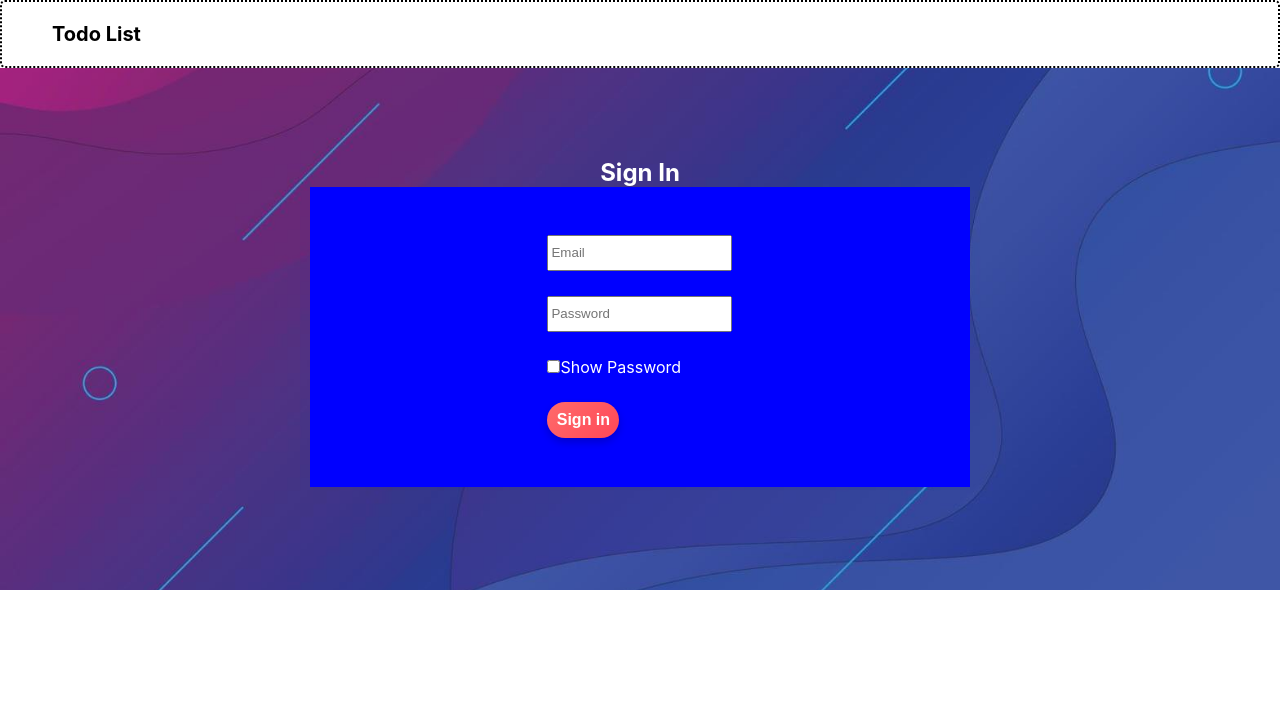
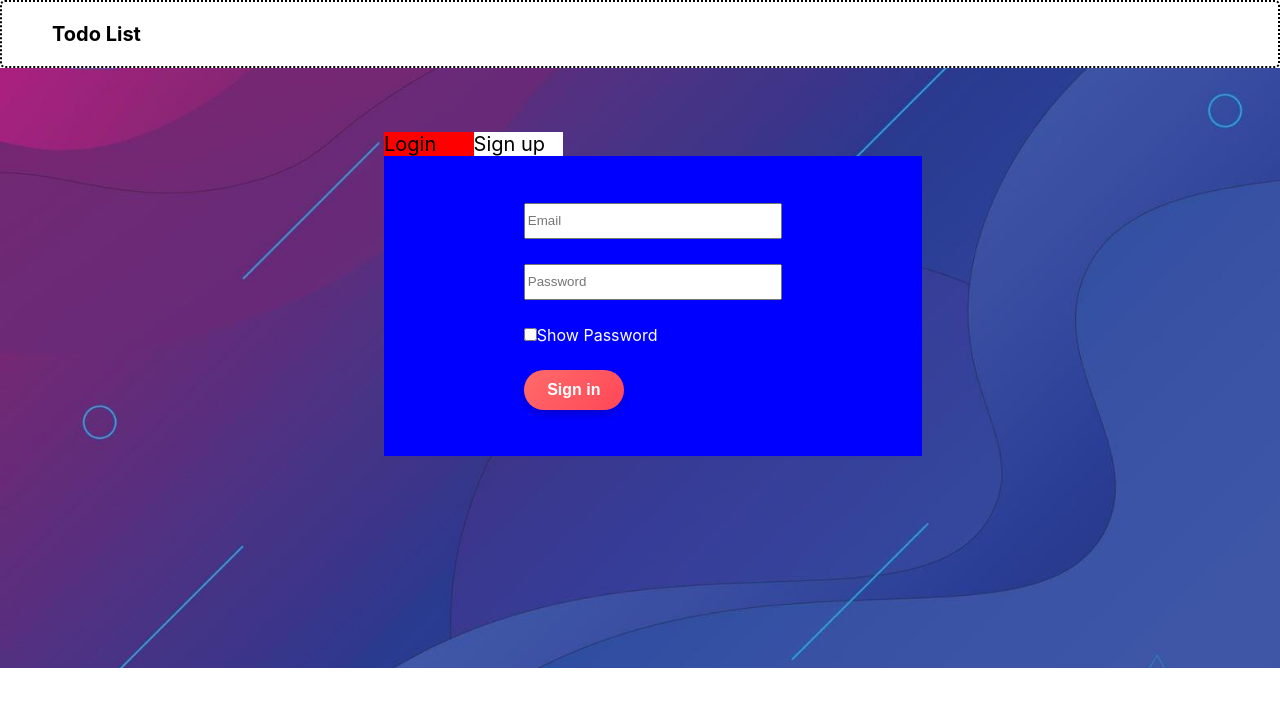
Before and after one commit to jmboumba/front-end-todo, a React (Create React App) app: page / in a window 1280 px wide. Shown: the top 706 px of the page. Built offline with nearby package versions, Linux system fonts and the light colour scheme.

Commit message:
Ajout du formulaire d'inscription

```diff
--- a/src/App.css
+++ b/src/App.css
@@ -53,7 +53,8 @@
   color: #fff;
   border: none;
   border-radius: 20px;
-  padding: 5%;
+  width: 100px;
+  height: 40px;
   font-size: 16px;
   font-weight: bold;
   cursor: pointer;
@@ -72,16 +73,11 @@
     background-size: cover; /* Optional: covers the entire background */
     background-repeat: no-repeat; /* Prevents the image from repeating */
     background-position: center; /* Centers the image */
-    height: 522px;
+    height: 600px;
 }
 
 .login-form{
-  display: flex;
-  flex-direction: column;
-  align-items: center;
-  justify-content: center;
-  color: white;
-  padding: 7%;
+  padding: 5% 0% 0 30%;
 }
 
 .container-login{
@@ -93,6 +89,26 @@
   align-items: center;
   justify-content: center;
   color: white;
+}
+
+.container-signup{
+  background-color: blue;
+  height: 500px;
+  width: 60%;
+  display: flex;
+  flex-direction: column;
+  align-items: center;
+  justify-content: center;
+  color: white;
+}
+
+.input{
+  width: 250px;
+  height: 30px;
+}
+
+.log-title{
+  padding: 5% 0 0 0%;
 }
 
 .form-item{
@@ -110,3 +126,9 @@ table{
 th{
   border: 1px solid white;
 }
+
+.span{
+  width:10%;
+  display:inline-block;
+  font-size: 20px;
+}
--- a/src/App.js
+++ b/src/App.js
@@ -8,6 +8,7 @@ import axios from 'axios';
 function App() {
 
   const [isLoggedIn, setIsLoggedIn] = useState(false);
+  const [logForm, setLogForm] = useState(true);
   const [user_id, setUserId] = useState('');
   const [email, setEmail] = useState('');
   const [password, setPassword] = useState('');
@@ -182,16 +183,26 @@ const fetchData = async (userId) => {
                     </div>
               ) :
             (
-              <div className="login-form">
-            <h2>Sign In</h2>
-
+            <>
+                <div className='login-form'>
+                  <a onClick={() => setLogForm(true)}>
+                    <div className="span" style={{backgroundColor:logForm ? "red" : "white", }}>
+                      <span>Login</span>
+                    </div>
+                  </a>
+                  <a onClick={() => setLogForm(false)}>
+                    <div className="span" style={{backgroundColor: logForm ? "white": "red",  }}>
+                      <span>Sign up</span>
+                    </div>
+                  </a>
+                  {logForm ? (
                       <div className='container-login'>
                         <form onSubmit={handleSubmit}>
                           {error && <p style={{ color: 'red', paddingBottom:10 }}>{error}</p>}
                           <div className='form-item'>
                               <input
+                                  className='input'
                                   type="email"
-                          style={{height:"30px"}}
                                   placeholder='Email'
                                   value={email}
                                   onChange={(e) => setEmail(e.target.value)}
@@ -200,9 +211,9 @@ const fetchData = async (userId) => {
                           </div>
                           <div className='form-item'>
                               <input
+                                  className='input'
                                   type={showPassword ? 'text' : 'password'}
                                   placeholder='Password'
-                          style={{height:"30px"}}
                                   value={password}
                                   onChange={(e) => setPassword(e.target.value)}
                                   required
@@ -222,7 +233,78 @@ const fetchData = async (userId) => {
                           <button type='submit' className="btn">Sign in</button>
                         </form>
                       </div>
+                  ) : (
+                    <div className='container-signup'>
+                        <form onSubmit={handleSubmit}>
+                          {error && <p style={{ color: 'red', paddingBottom:10 }}>{error}</p>}
+                          <div className='form-item'>
+                              <input
+                                  className='input'
+                                  type="text"
+                                  placeholder='Firstname'
+                                  onChange={(e) => setEmail(e.target.value)}
+                                  required
+                              />
                           </div>
+                          <div className='form-item'>
+                              <input
+                                  className='input'
+                                  type="text"
+                                  placeholder='Lastname'
+                                  onChange={(e) => setEmail(e.target.value)}
+                                  required
+                              />
+                          </div>
+                          <div className='form-item'>
+                              <input
+                                  className='input'
+                                  type="email"
+                                  placeholder='Email'
+                                  value={email}
+                                  onChange={(e) => setEmail(e.target.value)}
+                                  required
+                              />
+                          </div>
+                          <div className='form-item'>
+                              <input
+                                  className='input'
+                                  type={showPassword ? 'text' : 'password'}
+                                  placeholder='Enter Password'
+                                  value={password}
+                                  onChange={(e) => setPassword(e.target.value)}
+                                  required
+                              />
+                          </div>
+
+                          <div className='form-item'>
+                              <input
+                                  className='input'
+                                  type={showPassword ? 'text' : 'password'}
+                                  placeholder='Enter Password again'
+                                  value={password}
+                                  onChange={(e) => setPassword(e.target.value)}
+                                  required
+                              />
+                          </div>
+
+                          <div className='form-item'>
+                            <label>
+                                <input
+                                    type="checkbox"
+                                    checked={showPassword}
+                                    onChange={togglePasswordVisibility}
+                                />
+                                Show Password
+                            </label>
+                          </div>
+                          <button type='submit' className="btn">Sign up</button>
+                        </form>
+                      </div>
+                  )
+
+                  }
+                </div>
+            </>
             )
             }
       </div>
```
Lines whose indentation alone changed are shown as unchanged.
